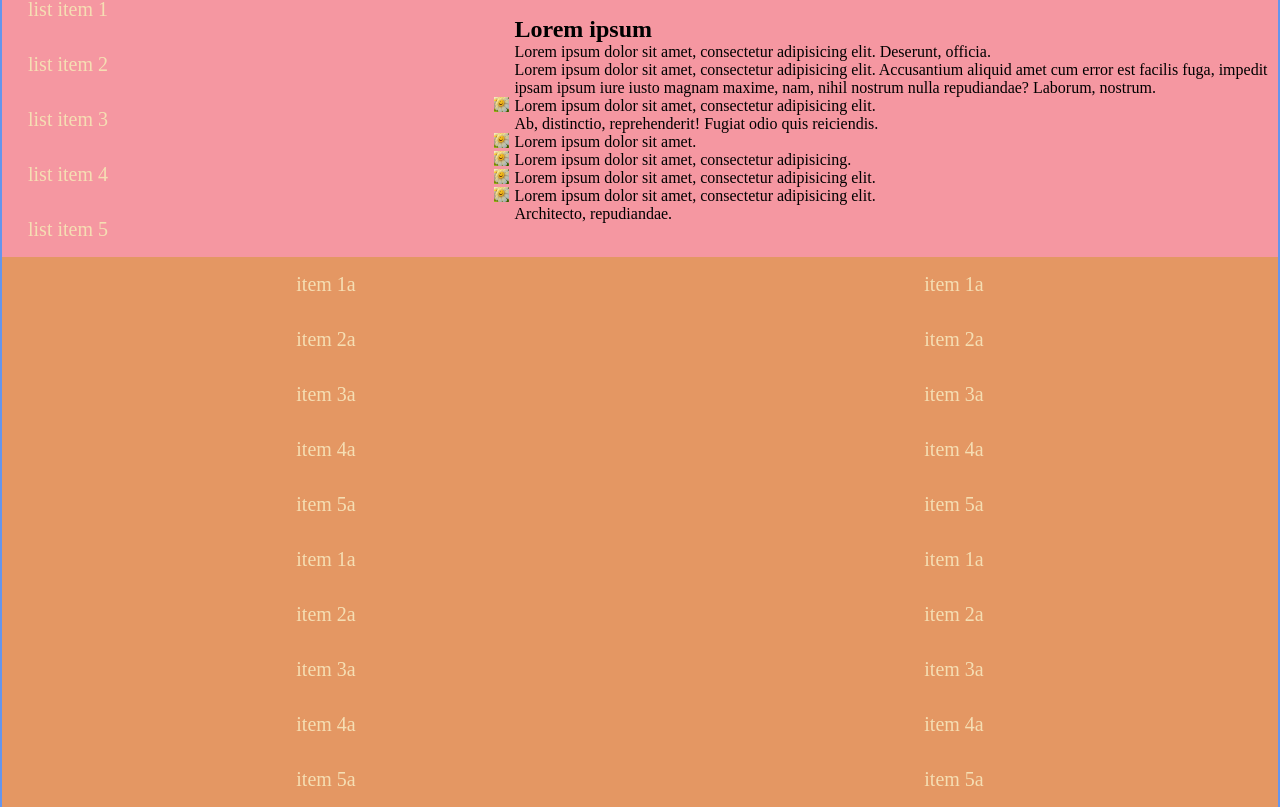
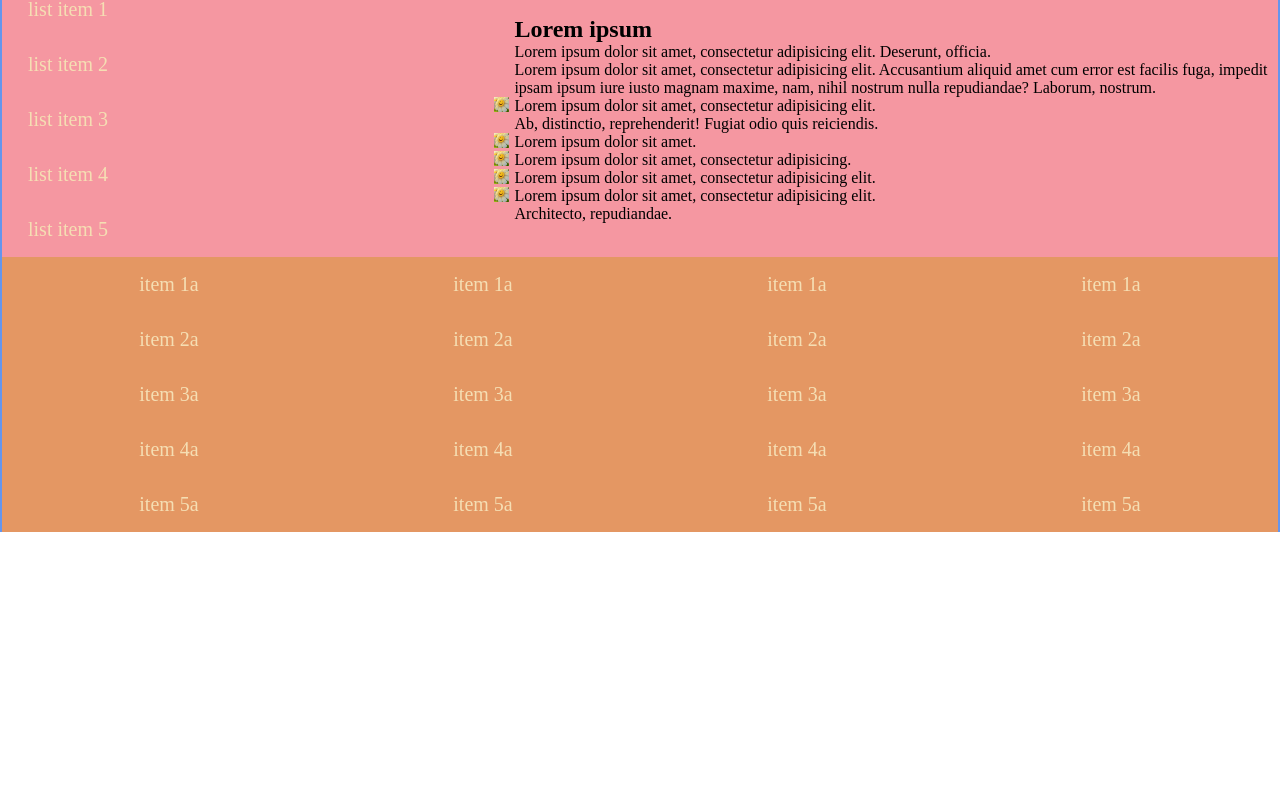
Before and after one commit to PeterBocha/TestGIT, a plain HTML site: page index.html in a window 1280 px wide. Shown: the part 88-895 px from the top of the page. After the commit the page ends 800 px from the top, so only its background shows below. Drawn offline with Linux system fonts and the light colour scheme.

Commit message:
Add style to footer list

```diff
--- a/index.html
+++ b/index.html
@@ -41,7 +41,8 @@
                 nostrum.</p>
             <ul>
                 <li>Lorem ipsum dolor sit amet, consectetur adipisicing elit. Ab, distinctio, reprehenderit! Fugiat odio
-                    quis reiciendis.</li>
+                    quis reiciendis.
+                </li>
                 <li>Lorem ipsum dolor sit amet.</li>
                 <li>Lorem ipsum dolor sit amet, consectetur adipisicing.</li>
                 <li>Lorem ipsum dolor sit amet, consectetur adipisicing elit.</li>
@@ -54,6 +55,7 @@
 
 <footer>
     <div class="wrapper">
+        <div class="footer-list">
             <ul>
                 <li><a href="#">item 1a</a></li>
                 <li><a href="#">item 2a</a></li>
@@ -68,6 +70,8 @@
                 <li><a href="#">item 4a</a></li>
                 <li><a href="#">item 5a</a></li>
             </ul>
+        </div>
+        <div class="footer-list">
             <ul>
                 <li><a href="#">item 1a</a></li>
                 <li><a href="#">item 2a</a></li>
--- a/style/main.css
+++ b/style/main.css
@@ -63,6 +63,12 @@ footer .wrapper ul {
     justify-content: center;
     align-items: center;
 }
+footer .wrapper .footer-list{
+    width: 50%;
+    display: flex;
+    flex-wrap: wrap;
+    justify-content: space-between;
+}
 section .wrapper {
     display: flex;
     flex-direction: row;
```
Lines whose indentation alone changed are shown as unchanged.
